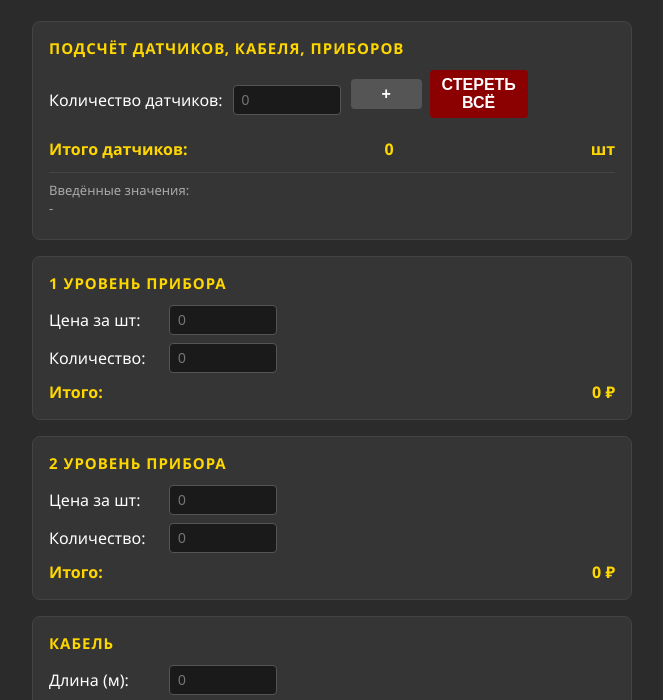
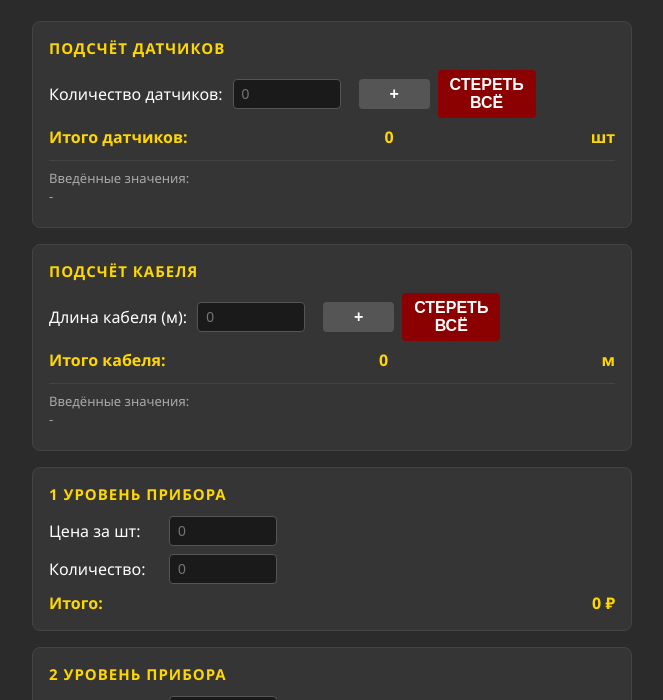
Before and after one commit to Paiwi/calculator, a plain HTML site: page index.html in a window 1280 px wide. Shown: the part 83-783 px from the top of the page, without its empty margins (308-971 px from the left). Drawn offline with Linux system fonts and the light colour scheme.

Commit message:
Update index.html

```diff
--- a/index.html
+++ b/index.html
@@ -84,12 +84,12 @@
       color: var(--gold);
     }
 
-    /* Блок датчиков: кнопки и список */
-    .sensor-controls {
+    /* Кнопки и стили для блоков с накоплением */
+    .sensor-controls, .cable-controls {
       display: flex;
       align-items: center;
       gap: 8px;
-      margin-bottom: 12px;
+      margin-left: 8px;
     }
     .btn-add {
       background: #555;
@@ -116,14 +116,14 @@
       background: #a00;
     }
 
-    .sensor-list-area {
+    .list-area {
       margin-top: 12px;
       padding-top: 8px;
       border-top: 1px solid #444;
       font-size: 13px;
       color: #aaa;
     }
-    .sensor-values {
+    .values-list {
       word-wrap: break-word;
       margin-bottom: 6px;
     }
@@ -190,10 +190,9 @@
   <div class="container">
     <h1>Калькулятор стоимости</h1>
 
-    <!-- Новый блок: Подсчёт датчиков -->
+    <!-- Блок: Подсчёт датчиков -->
     <div class="panel">
-      <div class="panel-title">Подсчёт датчиков, кабеля, приборов</div>
-
+      <div class="panel-title">Подсчёт датчиков</div>
       <div class="row">
         <span class="label">Количество датчиков:</span>
         <input type="number" id="sensorInput" placeholder="0">
@@ -202,14 +201,32 @@
           <button type="button" class="btn-clear" onclick="clearSensors()">Стереть всё</button>
         </div>
       </div>
-
       <div class="total-row">
         Итого датчиков: <span id="sensorTotalCount">0</span> шт
       </div>
+      <div class="list-area">
+        <div>Введённые значения:</div>
+        <div class="values-list" id="sensorValuesList">-</div>
+      </div>
+    </div>
 
-      <div class="sensor-list-area">
+    <!-- Блок: Подсчёт кабеля -->
+    <div class="panel">
+      <div class="panel-title">Подсчёт кабеля</div>
+      <div class="row">
+        <span class="label">Длина кабеля (м):</span>
+        <input type="number" id="cableInput" placeholder="0">
+        <div class="cable-controls">
+          <button type="button" class="btn-add" onclick="addCable()">+</button>
+          <button type="button" class="btn-clear" onclick="clearCable()">Стереть всё</button>
+        </div>
+      </div>
+      <div class="total-row">
+        Итого кабеля: <span id="cableTotalLength">0</span> м
+      </div>
+      <div class="list-area">
         <div>Введённые значения:</div>
-        <div class="sensor-values" id="sensorValuesList">-</div>
+        <div class="values-list" id="cableValuesList">-</div>
       </div>
     </div>
 
@@ -241,11 +258,11 @@
       <div class="total-row">Итого: <span id="t2">0 ₽</span></div>
     </div>
 
-    <!-- Кабель -->
+    <!-- Кабель: цена за метр (резерв) -->
     <div class="panel">
-      <div class="panel-title">Кабель</div>
+      <div class="panel-title">Кабель: цена за метр</div>
       <div class="row">
-        <span class="label">Длина (м):</span>
+        <span class="label">Длина (м) — резерв:</span>
         <input type="number" id="cl" placeholder="0">
       </div>
       <div class="row">
@@ -258,12 +275,10 @@
     <!-- Налоги и лицензия + доп расходы -->
     <div class="panel">
       <div class="panel-title">Налоги, лицензия и доп. расходы</div>
-
       <div class="checkbox-group">
         <label class="checkbox-item"><input type="checkbox" id="tax6"> Налог 6%</label>
         <label class="checkbox-item"><input type="checkbox" id="lic20"> Лицензия 20%</label>
       </div>
-
       <div class="combo-row">
         <span class="label">Пусконаладка (%):</span>
         <select id="commission">
@@ -275,7 +290,6 @@
           <option value="30">30%</option>
         </select>
       </div>
-
       <label class="checkbox-item">
         <input type="checkbox" id="cashout"> Обналичка (+20% к итогу)
       </label>
@@ -316,7 +330,7 @@
   </div>
 
   <script>
-    // Переменные для блока датчиков
+    // --- Датчики ---
     let sensorValues = [];
     const sensorInput = document.getElementById('sensorInput');
     const sensorTotalCountEl = document.getElementById('sensorTotalCount');
@@ -330,7 +344,7 @@
       }
       sensorValues.push(val);
       updateSensorDisplay();
-      sensorInput.value = ''; // очищаем поле после добавления
+      sensorInput.value = '';
     }
 
     function clearSensors() {
@@ -339,19 +353,48 @@
     }
 
     function updateSensorDisplay() {
-      // Сумма
       const sum = sensorValues.reduce((acc, v) => acc + v, 0);
       sensorTotalCountEl.textContent = sum.toLocaleString('ru-RU');
-
-      // Список через запятую
       if (sensorValues.length === 0) {
         sensorValuesListEl.textContent = '-';
       } else {
-        // показываем как есть (целые или дробные)
         sensorValuesListEl.textContent = sensorValues.map(v => v.toString()).join(', ');
       }
     }
 
+    // --- Кабель (накопление метров) ---
+    let cableValues = [];
+    const cableInput = document.getElementById('cableInput');
+    const cableTotalLengthEl = document.getElementById('cableTotalLength');
+    const cableValuesListEl = document.getElementById('cableValuesList');
+
+    function addCable() {
+      const val = parseFloat(cableInput.value);
+      if (isNaN(val) || val <= 0) {
+        alert('Введите положительное число');
+        return;
+      }
+      cableValues.push(val);
+      updateCableDisplay();
+      cableInput.value = '';
+    }
+
+    function clearCable() {
+      cableValues = [];
+      updateCableDisplay();
+    }
+
+    function updateCableDisplay() {
+      const sum = cableValues.reduce((acc, v) => acc + v, 0);
+      cableTotalLengthEl.textContent = sum.toLocaleString('ru-RU');
+      if (cableValues.length === 0) {
+        cableValuesListEl.textContent = '-';
+      } else {
+        cableValuesListEl.textContent = cableValues.map(v => v.toString()).join(', ');
+      }
+    }
+
+    // --- Общий расчёт ---
     function calculate() {
       const p1 = parseFloat(document.getElementById('p1').value) || 0;
       const q1 = parseInt(document.getElementById('q1').value, 10) || 0;
@@ -359,17 +402,17 @@
       const p2 = parseFloat(document.getElementById('p2').value) || 0;
       const q2 = parseInt(document.getElementById('q2').value, 10) || 0;
 
+      // Старая строка с кабелем (цена за метр) — берём только если есть цена и длина
       const cl = parseFloat(document.getElementById('cl').value) || 0;
       const cp = parseFloat(document.getElementById('cp').value) || 0;
+      const tc = cl * cp;
+      document.getElementById('tc').textContent = tc.toLocaleString('ru-RU') + ' ₽';
 
-      // Промежуточные итоги по основным позициям
       const t1 = p1 * q1;
       const t2 = p2 * q2;
-      const tc = cl * cp;
 
       document.getElementById('t1').textContent = t1.toLocaleString('ru-RU') + ' ₽';
       document.getElementById('t2').textContent = t2.toLocaleString('ru-RU') + ' ₽';
-      document.getElementById('tc').textContent = tc.toLocaleString('ru-RU') + ' ₽';
 
       // Командировочные
       const travelRate = parseFloat(document.getElementById('travelRate').value) || 0;
```
